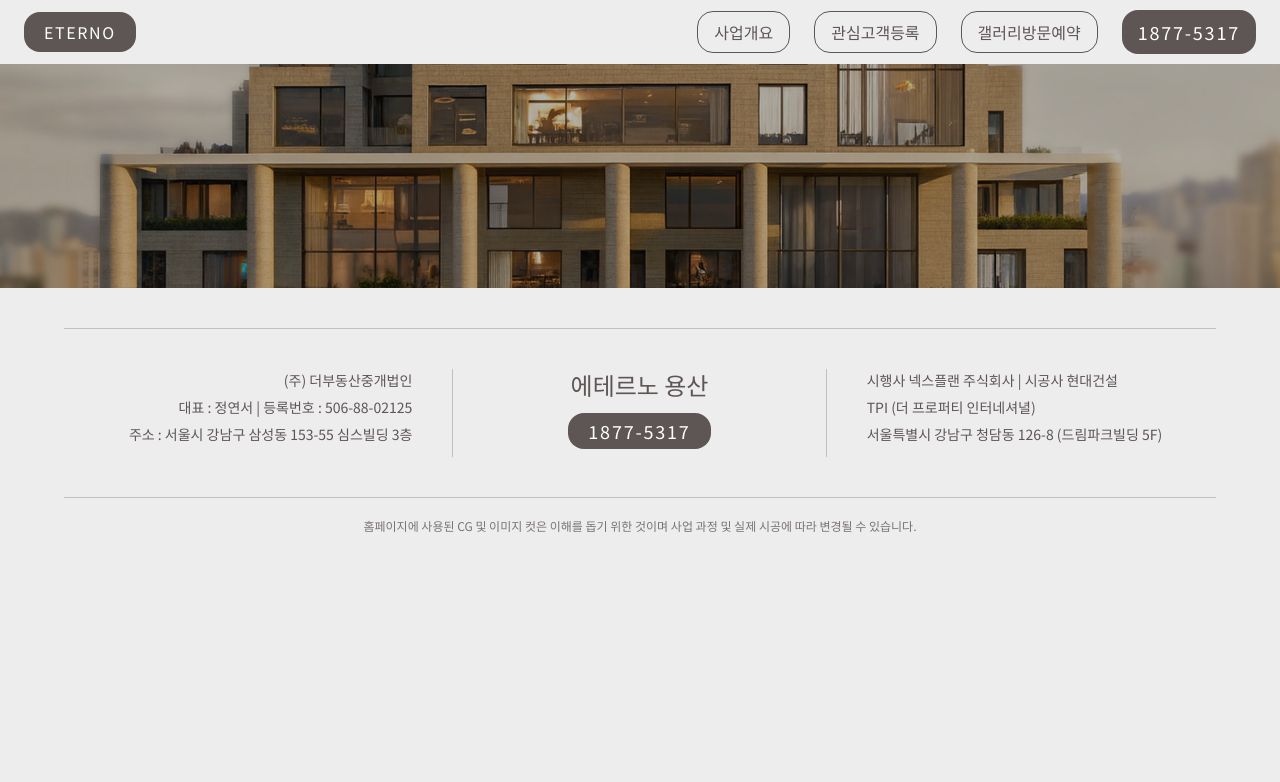
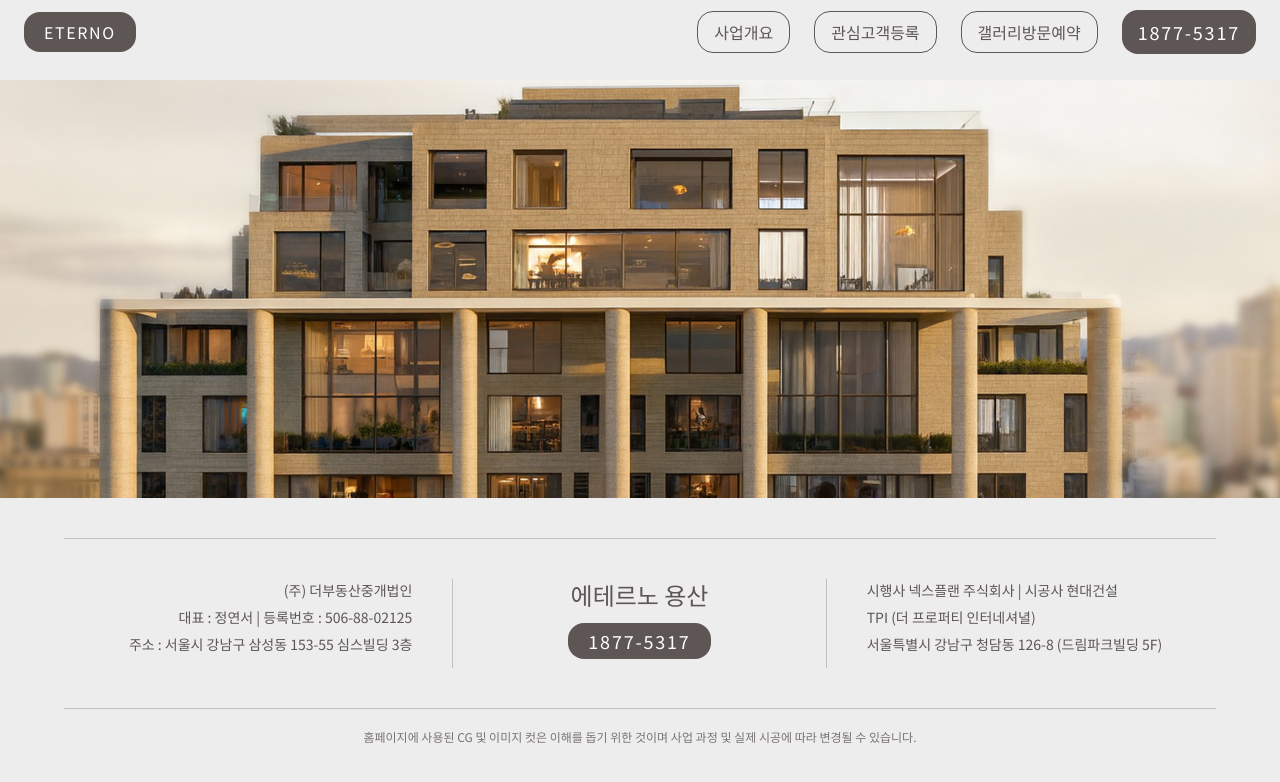
Before and after one commit to millwheel/eterno-yongsan, a Next.js app: page /enroll in a window 1280 px wide. Shown: the top 782 px of the page. Built offline with nearby package versions, Linux system fonts and the light colour scheme.

Commit message:
feat: 배너 처리 레이아웃 수정

```diff
--- a/src/app/enroll/page.tsx
+++ b/src/app/enroll/page.tsx
@@ -2,20 +2,20 @@ import Image from "next/image";
 
 export default function EnrollPage() {
     return (
-        <section className="w-full">
+        <section className="mt-20">
             {/* 배너 영역 */}
-            <div className="relative w-full h-64 md:h-72">
+            <div>
                 <Image
                     src="/image/enroll_banner.jpg"
                     alt="관심고객 등록 페이지 배너"
-                    fill
+                    width={1536}
+                    height={502}
                     priority
-                    className="object-cover"
                 />
-                {/* 배너 위에 텍스트를 얹고 싶으면 */}
-                <div className="absolute inset-0 flex items-center justify-center bg-black/30">
+            </div>
+            {/*폼 영역*/}
+            <div className="max-w-4xl mx-auto mt-10 px-6">
 
-                </div>
             </div>
         </section>
     );
--- a/src/app/gallery/page.tsx
+++ b/src/app/gallery/page.tsx
@@ -2,22 +2,21 @@ import Image from "next/image";
 
 export default function GalleryPage() {
     return (
-        <section className="w-full">
+        <section className="mt-20">
             {/* 배너 영역 */}
-            <div className="relative w-full h-64 md:h-72">
+            <div>
                 <Image
                     src="/image/gallery_banner.jpg"
-                    alt="갤러리 방문 예약 배너"
-                    fill
+                    alt="갤러리 방문예약 페이지 배너"
+                    width={1536}
+                    height={502}
                     priority
-                    className="object-cover"
                 />
-                {/* 배너 위에 텍스트를 얹고 싶으면 */}
-                <div className="absolute inset-0 flex items-center justify-center bg-black/30">
+            </div>
+            {/*폼 영역*/}
+            <div className="max-w-4xl mx-auto mt-10 px-6">
 
-                </div>
             </div>
-
         </section>
     );
 }
```
